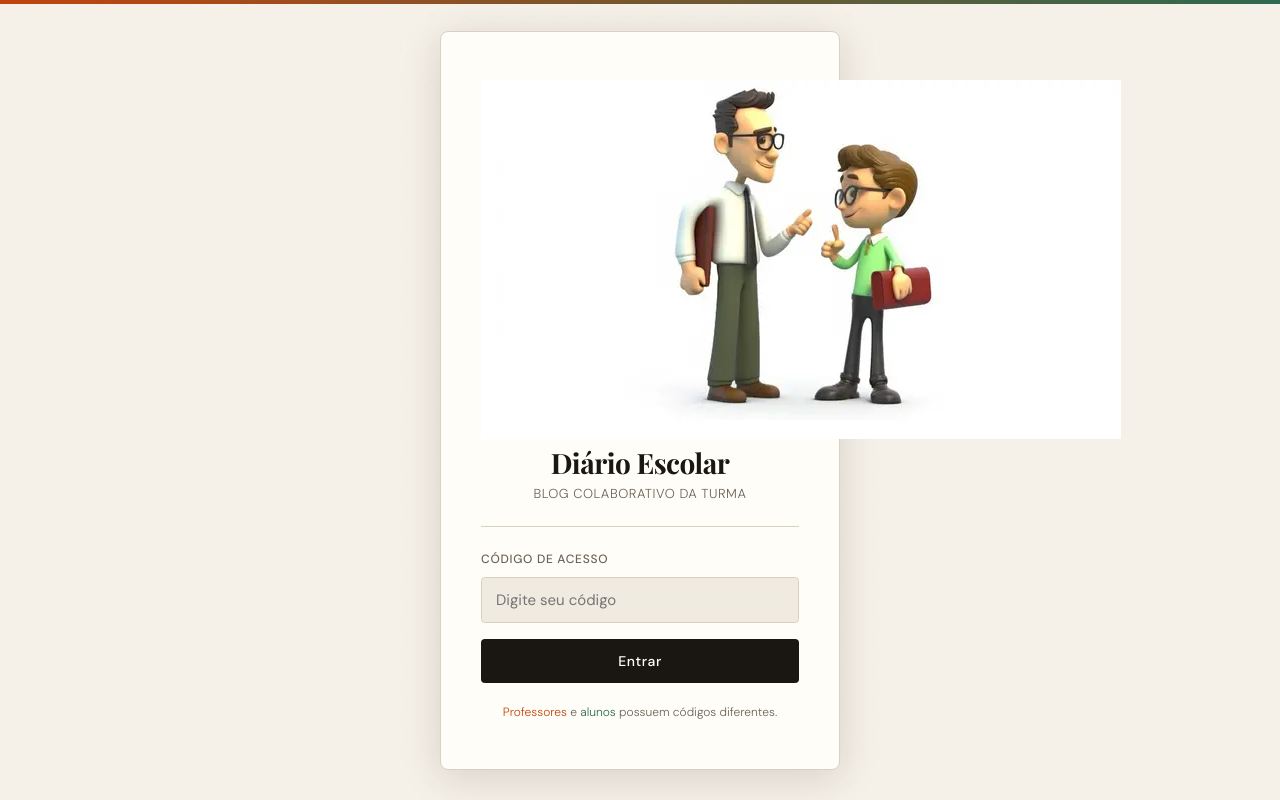
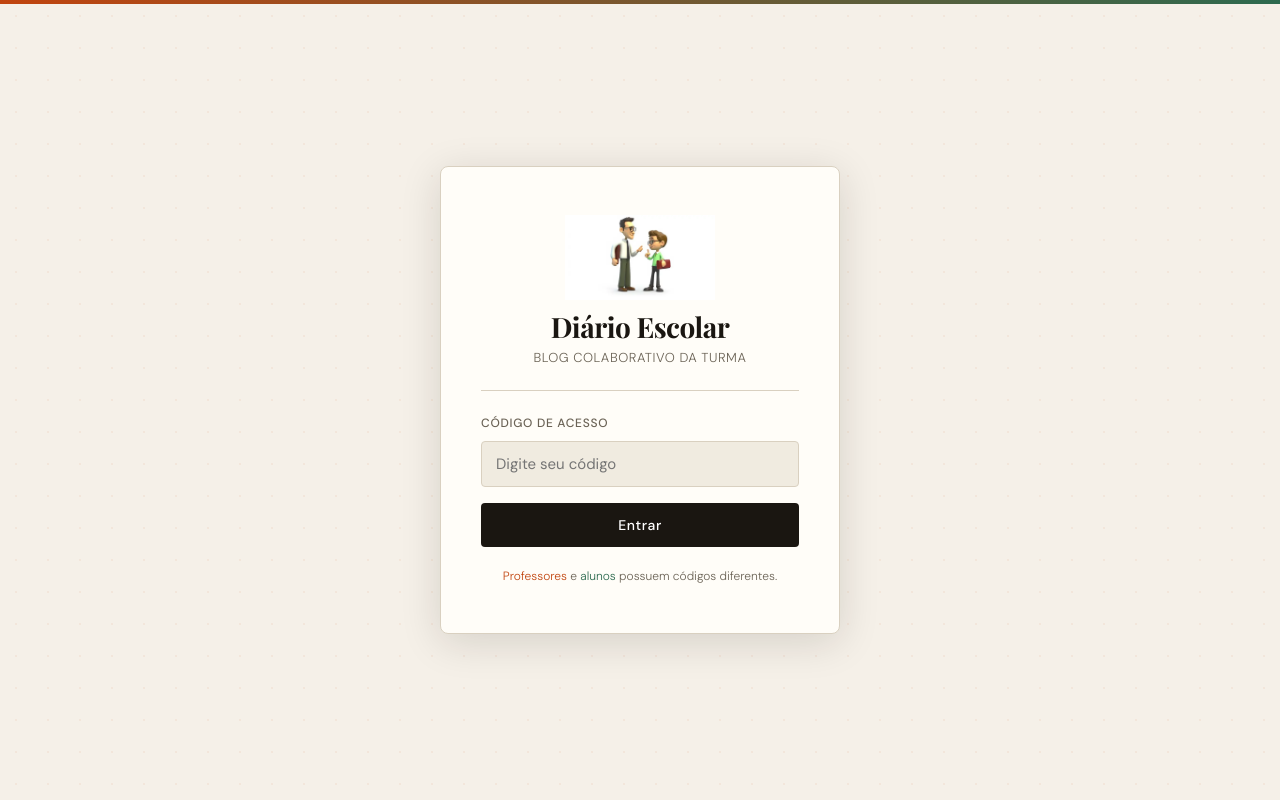
Before and after one commit to Elisson-Santana/FULL-STACK-TEST, a React app in the folder blog-frontend/frontend/: page / in a window 1280 px wide. Built offline with nearby package versions, Linux system fonts and the light colour scheme; the HTML template or start-up script is replaced by a standard one; a web font is replaced by a local one.

Commit message:
feat: enhance PostCard layout with flexbox and improve logo styling in Login component

```diff
--- a/blog-frontend/frontend/src/components/PostCard/PostCard.jsx
+++ b/blog-frontend/frontend/src/components/PostCard/PostCard.jsx
@@ -44,6 +44,8 @@ const styles = {
     borderRadius: "var(--radius-lg)",
     padding: "28px 32px",
     transition: "box-shadow 0.2s, transform 0.2s",
+    display: "flex",
+    flexDirection: "column",
   },
   meta: {
     display: "flex",
@@ -76,6 +78,7 @@ const styles = {
     WebkitLineClamp: 4,
     WebkitBoxOrient: "vertical",
     overflow: "hidden",
+    flex: 1,
   },
   actions: {
     display: "flex",
--- a/blog-frontend/frontend/src/pages/auth/Login.jsx
+++ b/blog-frontend/frontend/src/pages/auth/Login.jsx
@@ -34,7 +34,7 @@ export default function Login({ onLogin }) {
       <div style={styles.decorLine} />
       <div style={styles.card} className={shake ? "shake" : ""}>
         <div style={styles.logoArea}>
-          <span><img src={logo} alt="logo" /></span>
+          <span><img src={logo} alt="logo" style={styles.logo} /></span>
           <h1 style={styles.title}>Diário Escolar</h1>
           <p style={styles.subtitle}>Blog colaborativo da turma</p>
         </div>
@@ -124,6 +124,13 @@ const styles = {
     textAlign: "center",
     marginBottom: "24px",
   },
+  logo: {
+  width: "100%",
+  maxWidth: "150px",   // tamanho máximo que quiser
+  height: "auto",       // mantém proporção
+  display: "block",
+  margin: "0 auto 8px",
+},
   logoIcon: {
     display: "block",
     fontSize: "28px",
```
